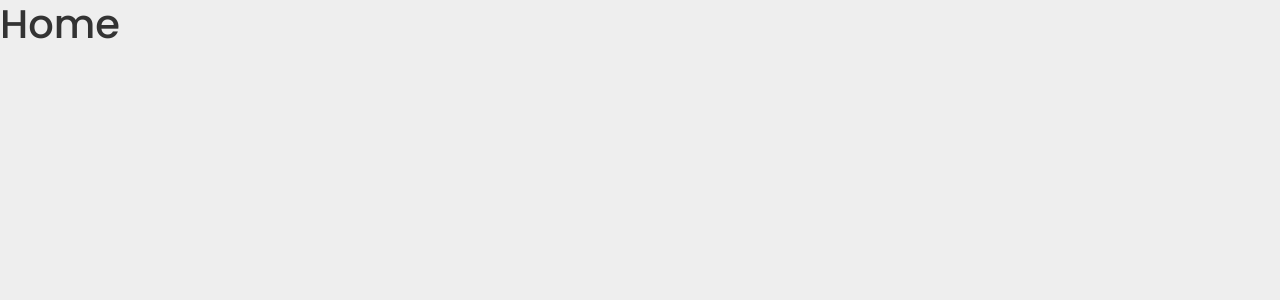
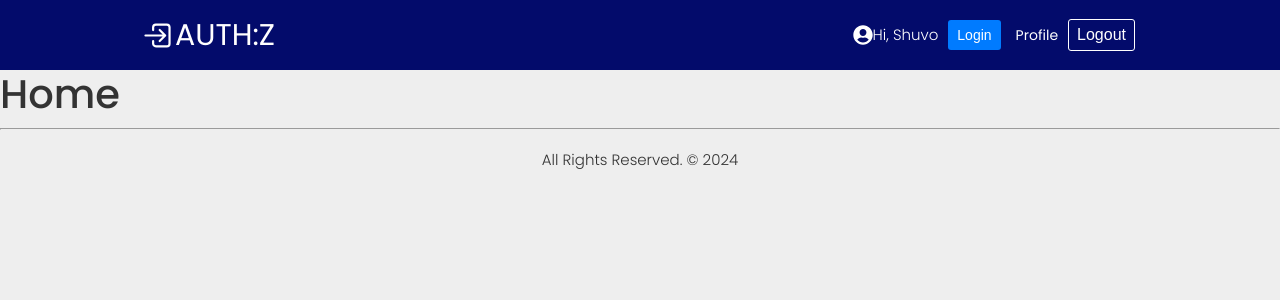
Before and after one commit to hr-shuvo/MERN---AUTH---APP, a React (Create React App) app: page / in a window 1280 px wide. Shown: the top 300 px of the page. Built offline with nearby package versions, Linux system fonts and the light colour scheme.

Commit message:
Header and Footer

```diff
--- /dev/null
+++ b/src/components/footer/Footer.js
@@ -0,0 +1,13 @@
+
+const Footer = () =>{
+    return (
+        <>
+            <hr className='--color-dark'/>
+            <div className='--flex-center --py2 --bg-grey'>
+                <p>All Rights Reserved. &copy; 2024</p>
+            </div>
+        </>
+    )
+}
+
+export default Footer
--- /dev/null
+++ b/src/components/header/Header.js
@@ -0,0 +1,52 @@
+import "./Header.scss"
+import {IoLogInOutline} from "react-icons/io5";
+import {FaUserCircle} from "react-icons/fa";
+import {Link, NavLink, useNavigate} from "react-router-dom";
+
+const activeLink = ({isActive}) => (isActive ? 'active' : '')
+
+const Header = () => {
+    const navigate = useNavigate()
+
+    const goHome = () =>{
+        navigate('/')
+    }
+
+    return (
+        <header className={'header'}>
+            <nav>
+                <div className="logo" onClick={goHome}>
+                    <IoLogInOutline size={35}/>
+                    <span>AUTH:Z</span>
+                </div>
+
+                <ul className='home-links'>
+                    <li className='--flex-center'>
+                        <FaUserCircle size={20}/>
+                        <p className='--color-white'>
+                            Hi, Shuvo
+                        </p>
+                    </li>
+                    <li>
+                        <button className='--btn --btn-primary'>
+                            <Link to={'/login'}>Login</Link>
+                        </button>
+                    </li>
+                    <li>
+                        <NavLink className={activeLink} to={'/login'}>
+                            Profile
+                        </NavLink>
+                    </li>
+
+                    <li>
+                        <button className='--btn --btn-secondary'>
+                            Logout
+                        </button>
+                    </li>
+                </ul>
+            </nav>
+        </header>
+    )
+}
+
+export default Header;
--- /dev/null
+++ b/src/components/header/Header.scss
@@ -0,0 +1,45 @@
+.header {
+  background-color: #030b6b;
+  height: 7rem;
+
+  display: flex;
+  justify-content: center;
+  align-items: center;
+  // max-width: 1000px;
+  width: 100%;
+  margin: 0 auto;
+  padding: 0 20px;
+
+  & nav {
+    width: 100%;
+    max-width: 1000px;
+    color: #fff;
+    display: flex;
+    justify-content: space-between;
+    align-items: center;
+
+    & > .logo {
+      color: #fff;
+      display: flex;
+      justify-content: center;
+      align-items: center;
+      font-size: 3rem;
+      cursor: pointer;
+    }
+  }
+}
+
+.home-links {
+  display: flex;
+  justify-content: center;
+  align-items: center;
+
+  & li a {
+    color: #fff;
+  }
+
+  & > * {
+    margin-left: 1rem;
+    color: #fff;
+  }
+}
--- a/src/pages/home/Home.js
+++ b/src/pages/home/Home.js
@@ -1,7 +1,12 @@
+import Header from "../../components/header/Header";
+import Footer from "../../components/footer/Footer";
+
 const Home = () => {
     return(
         <div>
+            <Header ></Header>
             <h1>Home</h1>
+            <Footer></Footer>
         </div>
     );
 
```
